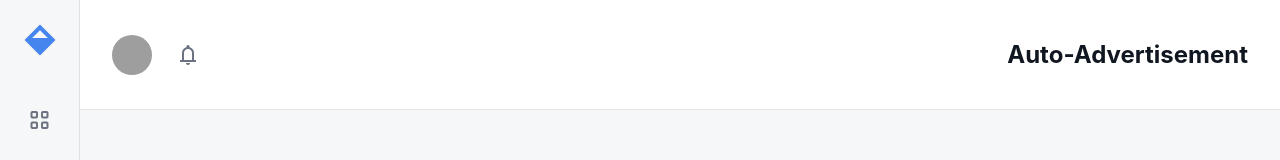
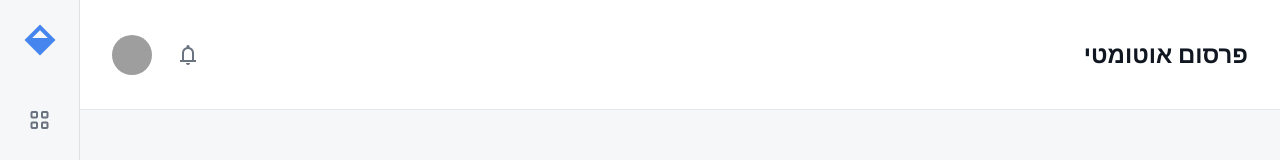
Before and after one commit to Jabanes/Auto-Advertisment-Frontend, a React (Vite) app: page /dashboard in a window 1280 px wide. Shown: the top 160 px of the page. Built offline with nearby package versions, Linux system fonts and the light colour scheme; no server answers; grey boxes are pictures that could not be loaded.

Commit message:
changed header name

```diff
--- a/src/components/Dashboard/Header.tsx
+++ b/src/components/Dashboard/Header.tsx
@@ -25,7 +25,7 @@ export default function Header() {
           color: theme.colors.textDark,
         }}
       >
-        Auto-Advertisement
+        פרסום אוטומטי
       </h1>
 
       <div style={{ display: "flex", alignItems: "center", gap: theme.spacing.lg }}>
```
